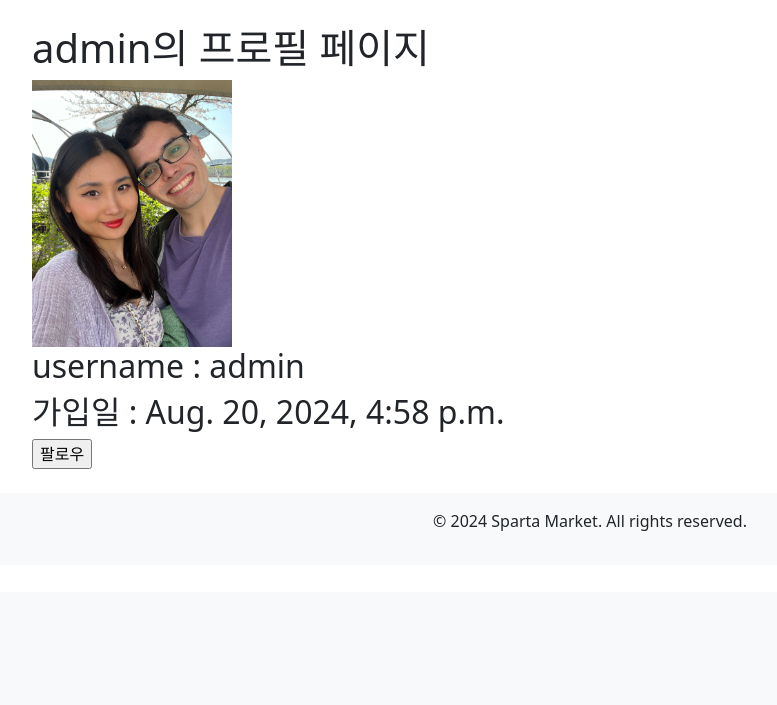
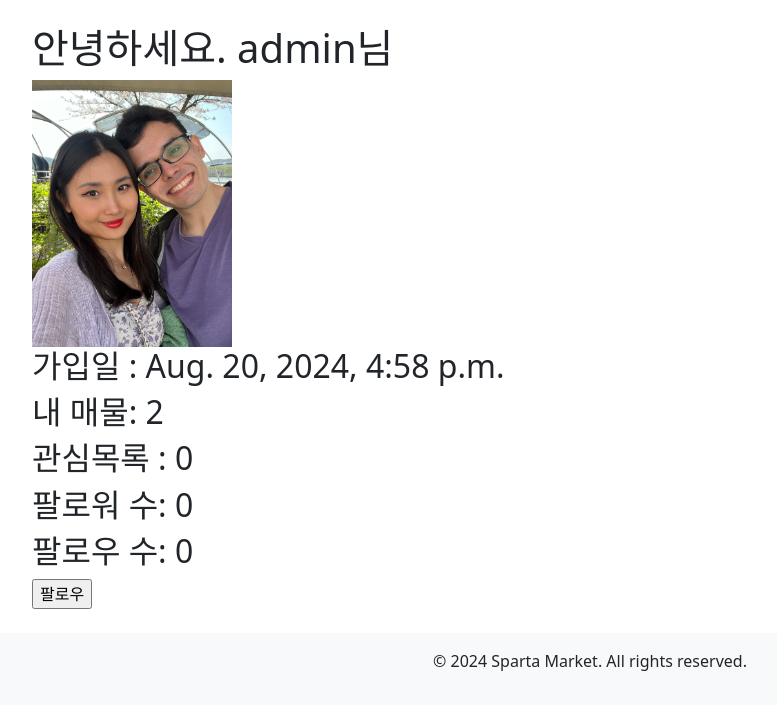
Before and after one commit to kimwoolina/Sparta_market, a Django app: page /users/profile/admin/ in a window 1280 px wide. Shown: the part 208-913 px from the top of the page, without its empty margins (50-827 px from the left). Before the commit the page ends 739 px from the top, so only its background shows below. Run offline with Django 4.2, Linux system fonts and the light colour scheme; data comes from the database, SQL or seed files in the repository; both versions use the stored data as it was after the commit; parts of the project's set-up code (start-up, migrations or seed data) failed here and were passed over; some libraries are stand-ins or nearby versions.

Commit message:
feat: add following, followers, liked products, my products cnt on profile page

```diff
--- a/spartamarket/accounts/models.py
+++ b/spartamarket/accounts/models.py
@@ -1,28 +1,37 @@
 from django.db import models
 from django.contrib.auth.models import AbstractUser
-import os
 from django.core.files.storage import default_storage
 
 class User(AbstractUser):
+    # 팔로우 관계 설정
     followings = models.ManyToManyField(
-        "self", related_name="followers", symmetrical=False
+        'self',
+        related_name='user_followers',  # 역참조 이름을 'user_followers'로 설정
+        symmetrical=False
+    )
+
+    followers = models.ManyToManyField(
+        'self',
+        related_name='user_followings',  # 역참조 이름을 'user_followings'로 설정
+        symmetrical=False
     )
 
     # 프로필 이미지
     profile_image = models.ImageField(
-        upload_to='images/profile_images/',  # 사용자 프로필 이미지가 저장될 디렉토리
+        upload_to='images/profile_images/',  # 프로필 이미지가 저장될 디렉토리
         null=True,  # 이미지가 없어도 허용
         blank=True,  # 관리자 폼에서 필수 입력이 아님
-        default='images/default/default_profile_image.png'  # 디폴트 이미지의 경로
+        default='images/default/default_profile_image.png'  # 기본 이미지의 경로
     )
 
     # 프로필 이미지를 변경할 때 기존 프로필 사진 파일 삭제
     def save(self, *args, **kwargs):
-        # 이전 프로필 이미지가 존재하고 새로운 이미지로 교체된 경우 삭제
-        if self.pk:
+        if self.pk:  # 사용자가 이미 존재하는지 확인
             old_user = User.objects.get(pk=self.pk)
             if old_user.profile_image and old_user.profile_image != self.profile_image:
-                if default_storage.exists(old_user.profile_image.name):
-                    default_storage.delete(old_user.profile_image.name)
+                # 기본 이미지는 삭제하지 않도록 확인
+                if old_user.profile_image.name != 'images/default/default_profile_image.png':
+                    if default_storage.exists(old_user.profile_image.name):
+                        default_storage.delete(old_user.profile_image.name)
 
         super(User, self).save(*args, **kwargs)
--- a/spartamarket/users/templates/users/profile.html
+++ b/spartamarket/users/templates/users/profile.html
@@ -1,27 +1,31 @@
 {% extends 'base.html' %}
 
 {% block content %}
-<h1>{{ member.username }}의 프로필 페이지</h1>
+<h1>안녕하세요. {{ member.username }}님</h1>
 
 <div>
     {% if member.profile_image %}
     <img src="{{ member.profile_image.url }}" alt="Profile Image">
     {% endif %}
 
-    <h2>username : {{ member.username }}</h2>
+    <h2>가입일 : {{ member.date_joined }}</h2>
 
-    <h2>가입일 : {{ member.date_joined }}</h2>
+    <!-- 사용자 등록 물품 수와 좋아하는 물품 수 표시 -->
+    <h2>내 매물: {{ products_count }}</h2>
+    <h2>관심목록 : {{ liked_products_count }}</h2>
+
+    <!-- 팔로워 수와 팔로우 수 -->
+    <h2>팔로워 수: {{ member.user_followers.count }}</h2>
+    <h2>팔로우 수: {{ member.user_followings.count }}</h2>
 
     {% if request.user == member %}
     <button>
         <a class="nav-link" href="{% url 'accounts:update' %}">회원정보수정</a>
     </button>
-
-
     {% else %}
     <form action="{% url 'users:follow' member.pk %}" method="POST" enctype="multipart/form-data">
         {% csrf_token %}
-        {% if request.user in member.followers.all %}
+        {% if request.user in member.user_followers.all %}
         <input type="submit" value="언팔로우">
         {% else %}
         <input type="submit" value="팔로우">
--- a/spartamarket/users/views.py
+++ b/spartamarket/users/views.py
@@ -1,6 +1,5 @@
-from django.shortcuts import render, redirect
+from django.shortcuts import render, redirect, get_object_or_404
 from django.views.decorators.http import require_POST
-from django.shortcuts import get_object_or_404
 from django.contrib.auth import get_user_model
 
 
@@ -16,14 +15,31 @@ def profile(request, username):
     return render(request, "users/profile.html", context)
 
 
+def profile(request, username):
+    member = get_object_or_404(get_user_model(), username=username)
+
+    # 사용자가 등록한 물품 수
+    products_cnt = member.products.count()
+
+    # 사용자가 좋아요를 누른 물품 수
+    liked_products_cnt = member.like_products.count()
+
+    context = {
+        "member": member,
+        "products_count": products_cnt,
+        "liked_products_count": liked_products_cnt,
+    }
+    return render(request, "users/profile.html", context)
+
+
 @require_POST
 def follow(request, user_id):
     if request.user.is_authenticated:
         member = get_object_or_404(get_user_model(), pk=user_id)
         if member != request.user:
-            if member.followers.filter(pk=request.user.pk).exists():
-                member.followers.remove(request.user)
+            if member.user_followers.filter(pk=request.user.pk).exists():
+                member.user_followers.remove(request.user)
             else:
-                member.followers.add(request.user)
+                member.user_followers.add(request.user)
         return redirect("users:profile", username=member.username)
     return redirect("accounts:login")
```
Also changed, not shown: spartamarket/accounts/migrations/0004_user_followers_alter_user_followings.py (added), spartamarket/db.sqlite3.
